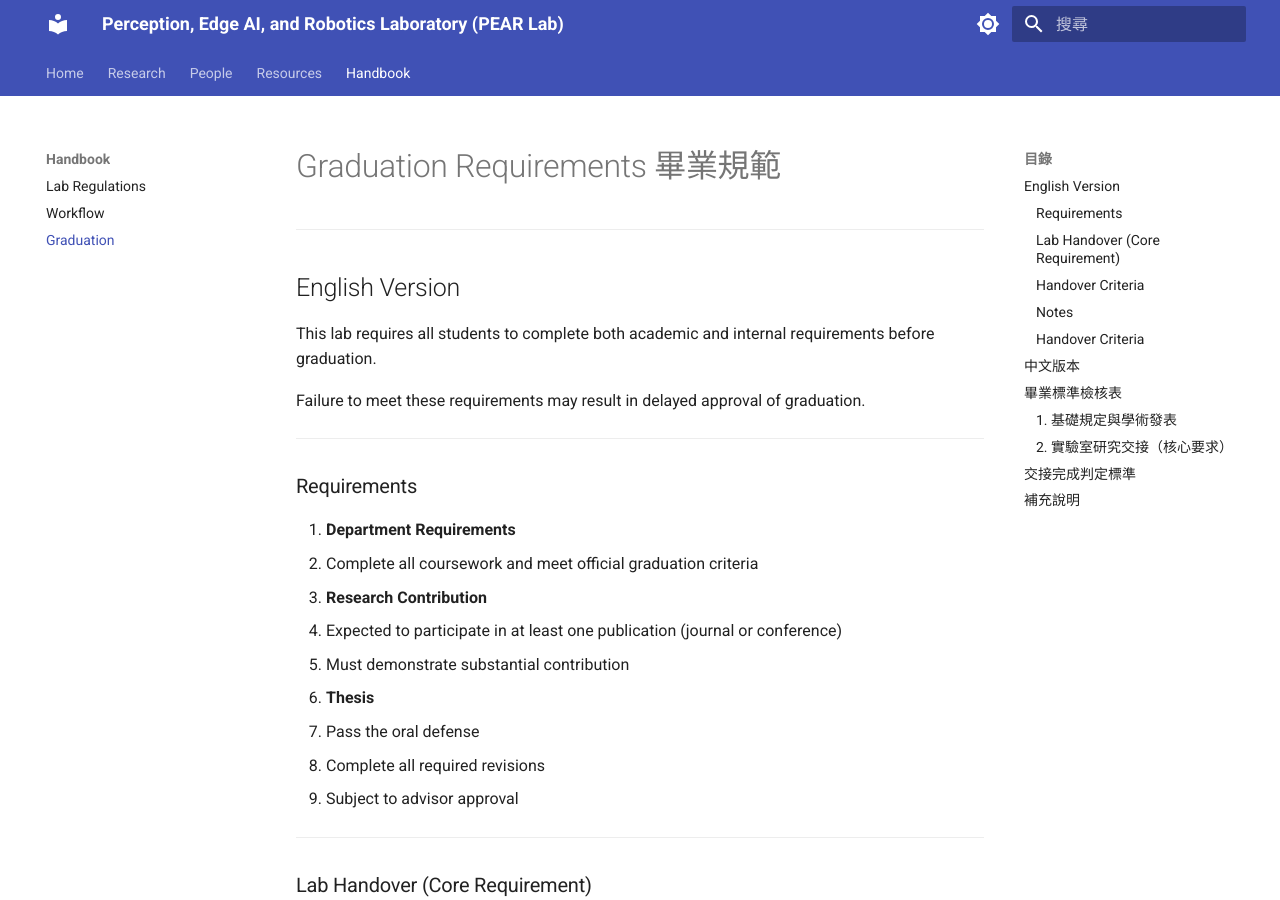
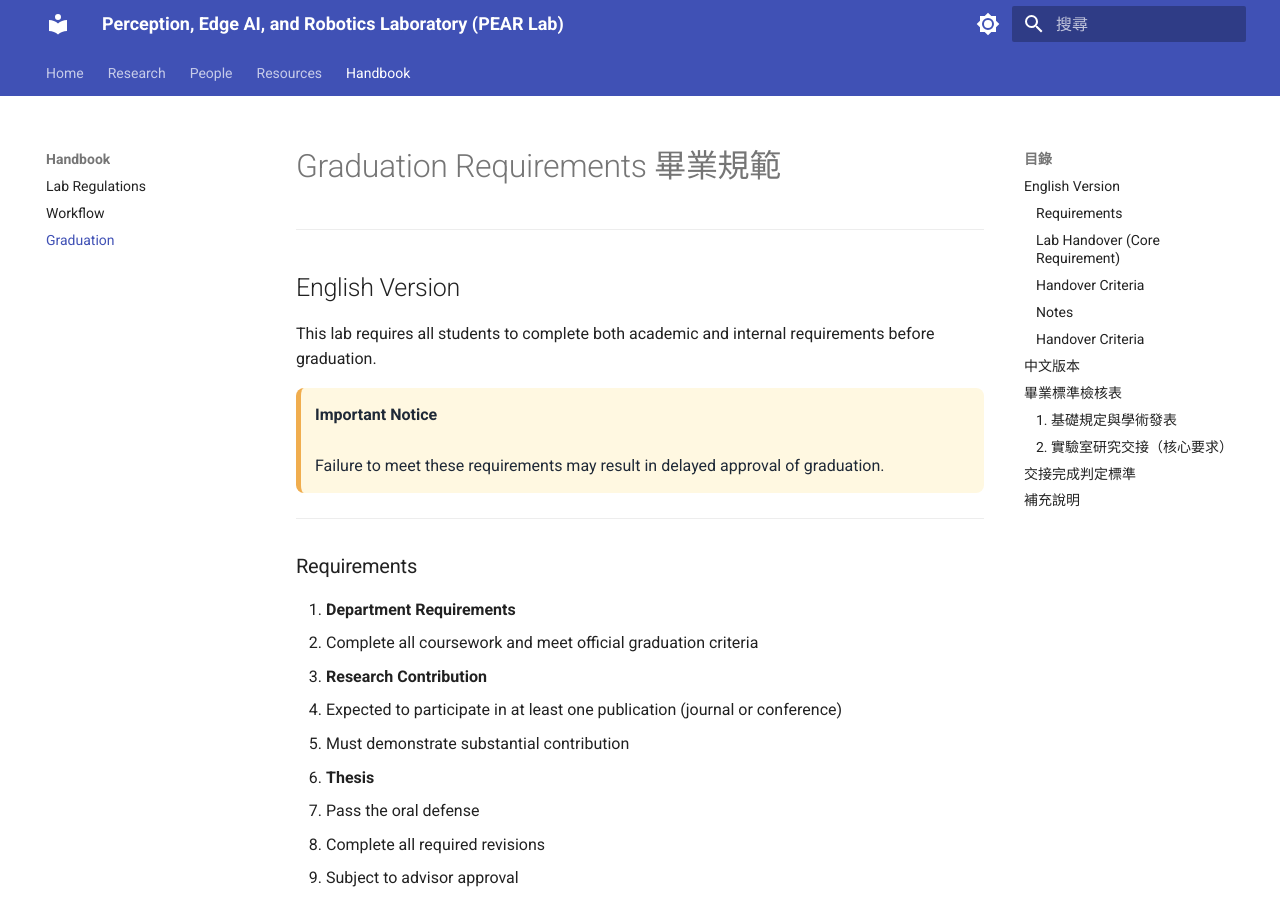
Before and after one commit to Ewz9/lab_handbook, an MkDocs documentation site: the page built from docs/graduate.md, in a window 1280 px wide and 900 px high. Built offline with MkDocs 1.6.1 and Material for MkDocs 9.7.7, drawn with Linux system fonts in a browser that asks for light colours.

Commit message:
Update graduate.md

```diff
--- a/docs/graduate.md
+++ b/docs/graduate.md
@@ -6,8 +6,10 @@
 
 This lab requires all students to complete both academic and internal requirements before graduation.
 
+<div style="background-color:#fff8e1; color:#1f2937; padding:14px; border-radius:8px; border-left:5px solid #f0ad4e; margin:16px 0;">
+<strong>Important Notice</strong><br><br>
 Failure to meet these requirements may result in delayed approval of graduation.
-
+</div>
 ---
 
 ### Requirements
```
